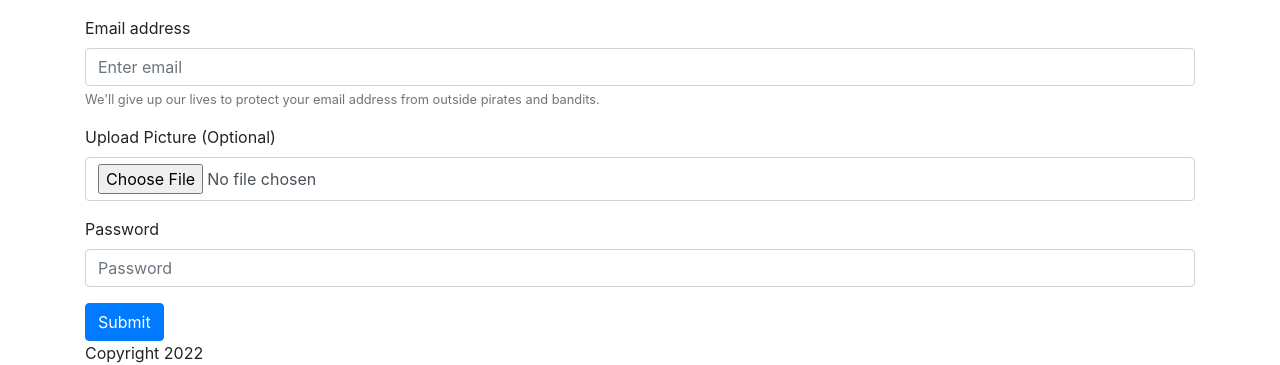
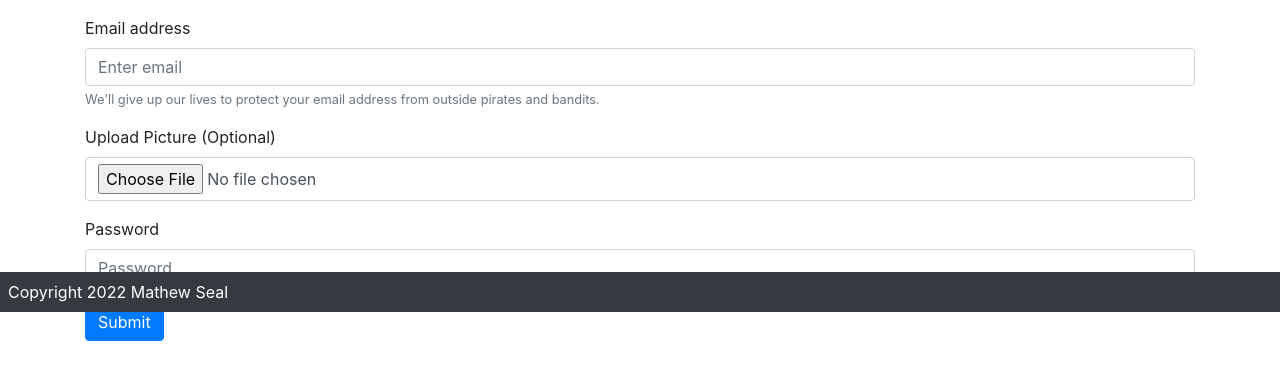
Before and after one commit to MCSeal/PHPsql, a PHP site: page /index.php in a window 1280 px wide. Shown: the part 488-853 px from the top of the page. After the commit the page ends 829 px from the top, so only its background shows below. Run offline with PHP 8.4, Linux system fonts and the light colour scheme; data that the repository does not hold is empty; some libraries are stand-ins or nearby versions.

Commit message:
footer changes

```diff
--- a/includes/footer.php
+++ b/includes/footer.php
@@ -1,8 +1,8 @@
 
 
-        <div id="footer">
+        <div id="footer" class="bg-dark p-2 text-white fixed-bottom">
             <?php
-                echo 'Copyright ' . '20' . date('y');
+                echo 'Copyright ' . '20' . date('y') . ' Mathew Seal';
             ?>
         </div>
     </div>
```
